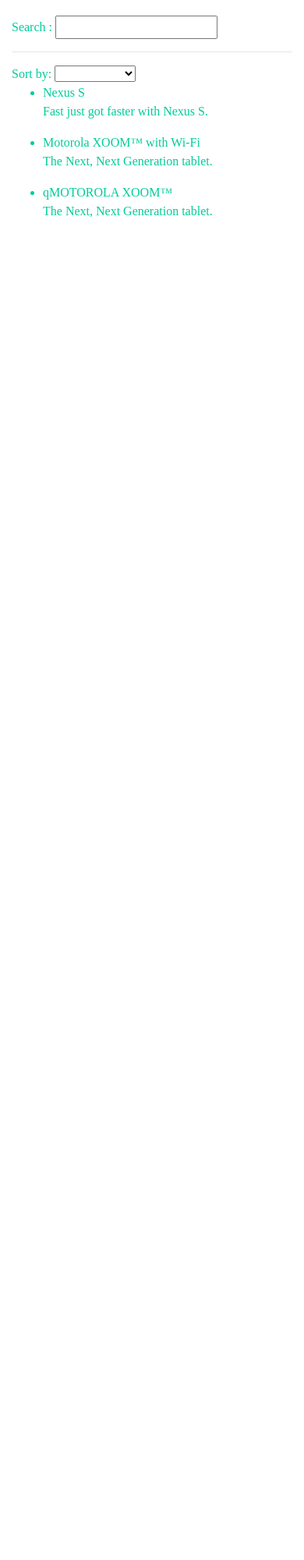
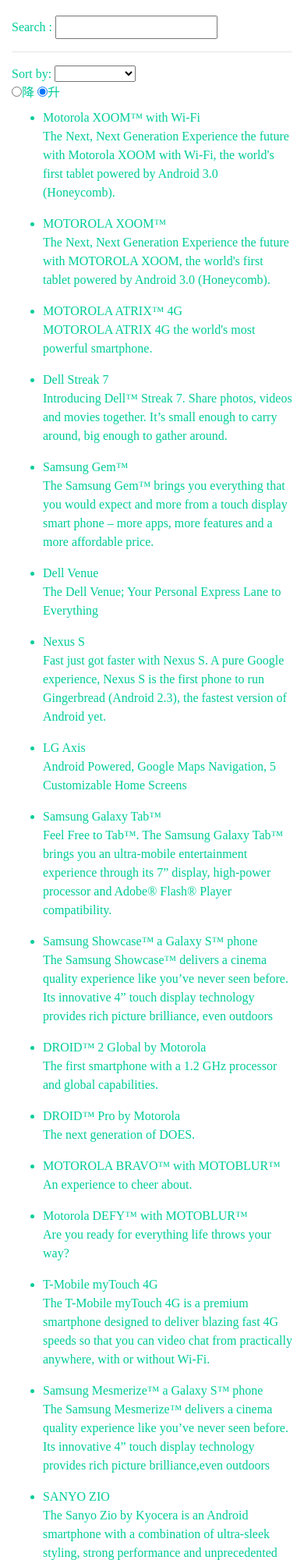
Before and after one commit to gaga-change/my-angular, a website: page app/index.html in a window 390 px wide. Shown: the top 2000 px of the page at 78% size. Before the commit the page ends 844 px from the top, so only its background shows below. Drawn offline with nearby package versions, Linux system fonts and the light colour scheme.

Commit message:
07用$http提取数据

```diff
--- a/app/phone-list/phone-list.component.js
+++ b/app/phone-list/phone-list.component.js
@@ -5,21 +5,12 @@
     module('phoneList').
     component('phoneList',{
         templateUrl: 'phone-list/phone-list.template.html',
-        controller : function PhoneListController() {
-            this.phones = [
-                {
-                    name: 'Nexus S',
-                    snippet: 'Fast just got faster with Nexus S.',
-                    age: 1
-                }, {
-                    name: 'Motorola XOOM™ with Wi-Fi',
-                    snippet: 'The Next, Next Generation tablet.',
-                    age: 2
-                }, {
-                    name: 'qMOTOROLA XOOM™',
-                    snippet: 'The Next, Next Generation tablet.',
-                    age: 3
-                }
-            ];
-        }
+        controller :  ['$http',function ($http) {
+            var self = this;
+            self.orderPorp = 'age';
+            self.mode = '+';
+            $http.get('phones/phones.json').then(function (response) {
+               self.phones = response.data;
+            });
+        }]
     });
--- a/app/phone-list/phone-list.template.html
+++ b/app/phone-list/phone-list.template.html
@@ -10,12 +10,15 @@
                 <option value="name">Alphabetical</option>
                 <option value="age">Newest</option>
             </Select>
+            <br>
+            <label ><input id="mode1" type="radio"  value="-" name="mode" ng-model="$ctrl.mode"  >降</label>
+            <label ><input id="mode2" type="radio" value="+"  name="mode" ng-model="$ctrl.mode"   >升</label>
         </div>
         <div class="col-md-10">
             <!-- Body content -->
 
             <ul>
-                <li ng-repeat="phone in $ctrl.phones | filter:$ctrl.query | orderBy :$ctrl.orderProp ">
+                <li ng-repeat="phone in $ctrl.phones | filter:$ctrl.query | orderBy :$ctrl.mode+$ctrl.orderProp ">
                     <span>{{phone.name}}</span>
                     <p>{{phone.snippet}}</p>
                 </li>
--- /dev/null
+++ b/app/phones/phones.json
@@ -0,0 +1,155 @@
+[
+    {
+        "age": 0,
+        "id": "motorola-xoom-with-wi-fi",
+        "imageUrl": "img/phones/motorola-xoom-with-wi-fi.0.jpg",
+        "name": "Motorola XOOM\u2122 with Wi-Fi",
+        "snippet": "The Next, Next Generation\r\n\r\nExperience the future with Motorola XOOM with Wi-Fi, the world's first tablet powered by Android 3.0 (Honeycomb)."
+    },
+    {
+        "age": 1,
+        "id": "motorola-xoom",
+        "imageUrl": "img/phones/motorola-xoom.0.jpg",
+        "name": "MOTOROLA XOOM\u2122",
+        "snippet": "The Next, Next Generation\n\nExperience the future with MOTOROLA XOOM, the world's first tablet powered by Android 3.0 (Honeycomb)."
+    },
+    {
+        "age": 2,
+        "carrier": "AT&T",
+        "id": "motorola-atrix-4g",
+        "imageUrl": "img/phones/motorola-atrix-4g.0.jpg",
+        "name": "MOTOROLA ATRIX\u2122 4G",
+        "snippet": "MOTOROLA ATRIX 4G the world's most powerful smartphone."
+    },
+    {
+        "age": 3,
+        "id": "dell-streak-7",
+        "imageUrl": "img/phones/dell-streak-7.0.jpg",
+        "name": "Dell Streak 7",
+        "snippet": "Introducing Dell\u2122 Streak 7. Share photos, videos and movies together. It\u2019s small enough to carry around, big enough to gather around."
+    },
+    {
+        "age": 4,
+        "carrier": "Cellular South",
+        "id": "samsung-gem",
+        "imageUrl": "img/phones/samsung-gem.0.jpg",
+        "name": "Samsung Gem\u2122",
+        "snippet": "The Samsung Gem\u2122 brings you everything that you would expect and more from a touch display smart phone \u2013 more apps, more features and a more affordable price."
+    },
+    {
+        "age": 5,
+        "carrier": "Dell",
+        "id": "dell-venue",
+        "imageUrl": "img/phones/dell-venue.0.jpg",
+        "name": "Dell Venue",
+        "snippet": "The Dell Venue; Your Personal Express Lane to Everything"
+    },
+    {
+        "age": 6,
+        "carrier": "Best Buy",
+        "id": "nexus-s",
+        "imageUrl": "img/phones/nexus-s.0.jpg",
+        "name": "Nexus S",
+        "snippet": "Fast just got faster with Nexus S. A pure Google experience, Nexus S is the first phone to run Gingerbread (Android 2.3), the fastest version of Android yet."
+    },
+    {
+        "age": 7,
+        "carrier": "Cellular South",
+        "id": "lg-axis",
+        "imageUrl": "img/phones/lg-axis.0.jpg",
+        "name": "LG Axis",
+        "snippet": "Android Powered, Google Maps Navigation, 5 Customizable Home Screens"
+    },
+    {
+        "age": 8,
+        "id": "samsung-galaxy-tab",
+        "imageUrl": "img/phones/samsung-galaxy-tab.0.jpg",
+        "name": "Samsung Galaxy Tab\u2122",
+        "snippet": "Feel Free to Tab\u2122. The Samsung Galaxy Tab\u2122 brings you an ultra-mobile entertainment experience through its 7\u201d display, high-power processor and Adobe\u00ae Flash\u00ae Player compatibility."
+    },
+    {
+        "age": 9,
+        "carrier": "Cellular South",
+        "id": "samsung-showcase-a-galaxy-s-phone",
+        "imageUrl": "img/phones/samsung-showcase-a-galaxy-s-phone.0.jpg",
+        "name": "Samsung Showcase\u2122 a Galaxy S\u2122 phone",
+        "snippet": "The Samsung Showcase\u2122 delivers a cinema quality experience like you\u2019ve never seen before. Its innovative 4\u201d touch display technology provides rich picture brilliance, even outdoors"
+    },
+    {
+        "age": 10,
+        "carrier": "Verizon",
+        "id": "droid-2-global-by-motorola",
+        "imageUrl": "img/phones/droid-2-global-by-motorola.0.jpg",
+        "name": "DROID\u2122 2 Global by Motorola",
+        "snippet": "The first smartphone with a 1.2 GHz processor and global capabilities."
+    },
+    {
+        "age": 11,
+        "carrier": "Verizon",
+        "id": "droid-pro-by-motorola",
+        "imageUrl": "img/phones/droid-pro-by-motorola.0.jpg",
+        "name": "DROID\u2122 Pro by Motorola",
+        "snippet": "The next generation of DOES."
+    },
+    {
+        "age": 12,
+        "carrier": "AT&T",
+        "id": "motorola-bravo-with-motoblur",
+        "imageUrl": "img/phones/motorola-bravo-with-motoblur.0.jpg",
+        "name": "MOTOROLA BRAVO\u2122 with MOTOBLUR\u2122",
+        "snippet": "An experience to cheer about."
+    },
+    {
+        "age": 13,
+        "carrier": "T-Mobile",
+        "id": "motorola-defy-with-motoblur",
+        "imageUrl": "img/phones/motorola-defy-with-motoblur.0.jpg",
+        "name": "Motorola DEFY\u2122 with MOTOBLUR\u2122",
+        "snippet": "Are you ready for everything life throws your way?"
+    },
+    {
+        "age": 14,
+        "carrier": "T-Mobile",
+        "id": "t-mobile-mytouch-4g",
+        "imageUrl": "img/phones/t-mobile-mytouch-4g.0.jpg",
+        "name": "T-Mobile myTouch 4G",
+        "snippet": "The T-Mobile myTouch 4G is a premium smartphone designed to deliver blazing fast 4G speeds so that you can video chat from practically anywhere, with or without Wi-Fi."
+    },
+    {
+        "age": 15,
+        "carrier": "US Cellular",
+        "id": "samsung-mesmerize-a-galaxy-s-phone",
+        "imageUrl": "img/phones/samsung-mesmerize-a-galaxy-s-phone.0.jpg",
+        "name": "Samsung Mesmerize\u2122 a Galaxy S\u2122 phone",
+        "snippet": "The Samsung Mesmerize\u2122 delivers a cinema quality experience like you\u2019ve never seen before. Its innovative 4\u201d touch display technology provides rich picture brilliance,even outdoors"
+    },
+    {
+        "age": 16,
+        "carrier": "Sprint",
+        "id": "sanyo-zio",
+        "imageUrl": "img/phones/sanyo-zio.0.jpg",
+        "name": "SANYO ZIO",
+        "snippet": "The Sanyo Zio by Kyocera is an Android smartphone with a combination of ultra-sleek styling, strong performance and unprecedented value."
+    },
+    {
+        "age": 17,
+        "id": "samsung-transform",
+        "imageUrl": "img/phones/samsung-transform.0.jpg",
+        "name": "Samsung Transform\u2122",
+        "snippet": "The Samsung Transform\u2122 brings you a fun way to customize your Android powered touch screen phone to just the way you like it through your favorite themed \u201cSprint ID Service Pack\u201d."
+    },
+    {
+        "age": 18,
+        "id": "t-mobile-g2",
+        "imageUrl": "img/phones/t-mobile-g2.0.jpg",
+        "name": "T-Mobile G2",
+        "snippet": "The T-Mobile G2 with Google is the first smartphone built for 4G speeds on T-Mobile's new network. Get the information you need, faster than you ever thought possible."
+    },
+    {
+        "age": 19,
+        "id": "motorola-charm-with-motoblur",
+        "imageUrl": "img/phones/motorola-charm-with-motoblur.0.jpg",
+        "name": "Motorola CHARM\u2122 with MOTOBLUR\u2122",
+        "snippet": "Motorola CHARM fits easily in your pocket or palm.  Includes MOTOBLUR service."
+    }
+]
```
